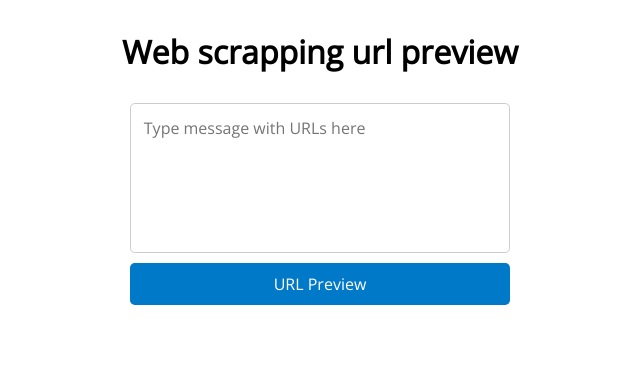
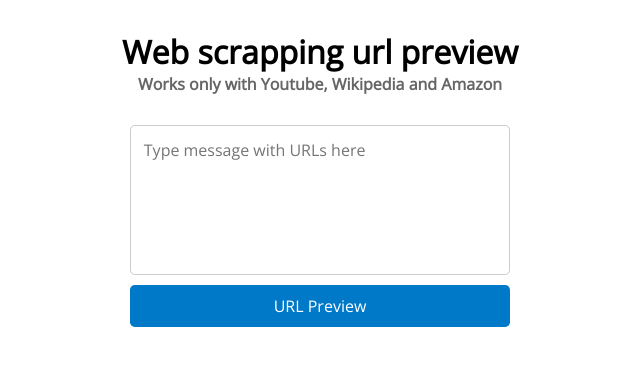
Before and after one commit to VirajS00/web-scraping-link-preview, a website: page public/index.html in a window 1280 px wide. Shown: the whole page, without its empty margins (320-960 px from the left). Drawn offline with nearby package versions, Linux system fonts and the light colour scheme.

Commit message:
added subhead

```diff
--- a/public/index.html
+++ b/public/index.html
@@ -13,7 +13,10 @@
 	<body>
 		<main>
 			<div class="container">
-				<h1 class="title">Web scrapping url preview</h1>
+				<h1 class="title">
+					Web scrapping url preview
+					<p class="innerP">Works only with Youtube, Wikipedia and Amazon</p>
+				</h1>
 				<form action="">
 					<textarea
 						id="text"
--- a/public/style.css
+++ b/public/style.css
@@ -154,6 +154,11 @@ form {
 	animation: loader 1s infinite linear;
 }
 
+.innerP {
+	font-size: 1rem;
+	color: var(--clr-800);
+}
+
 @keyframes loader {
 	0% {
 		transform: rotate(0deg);
```
